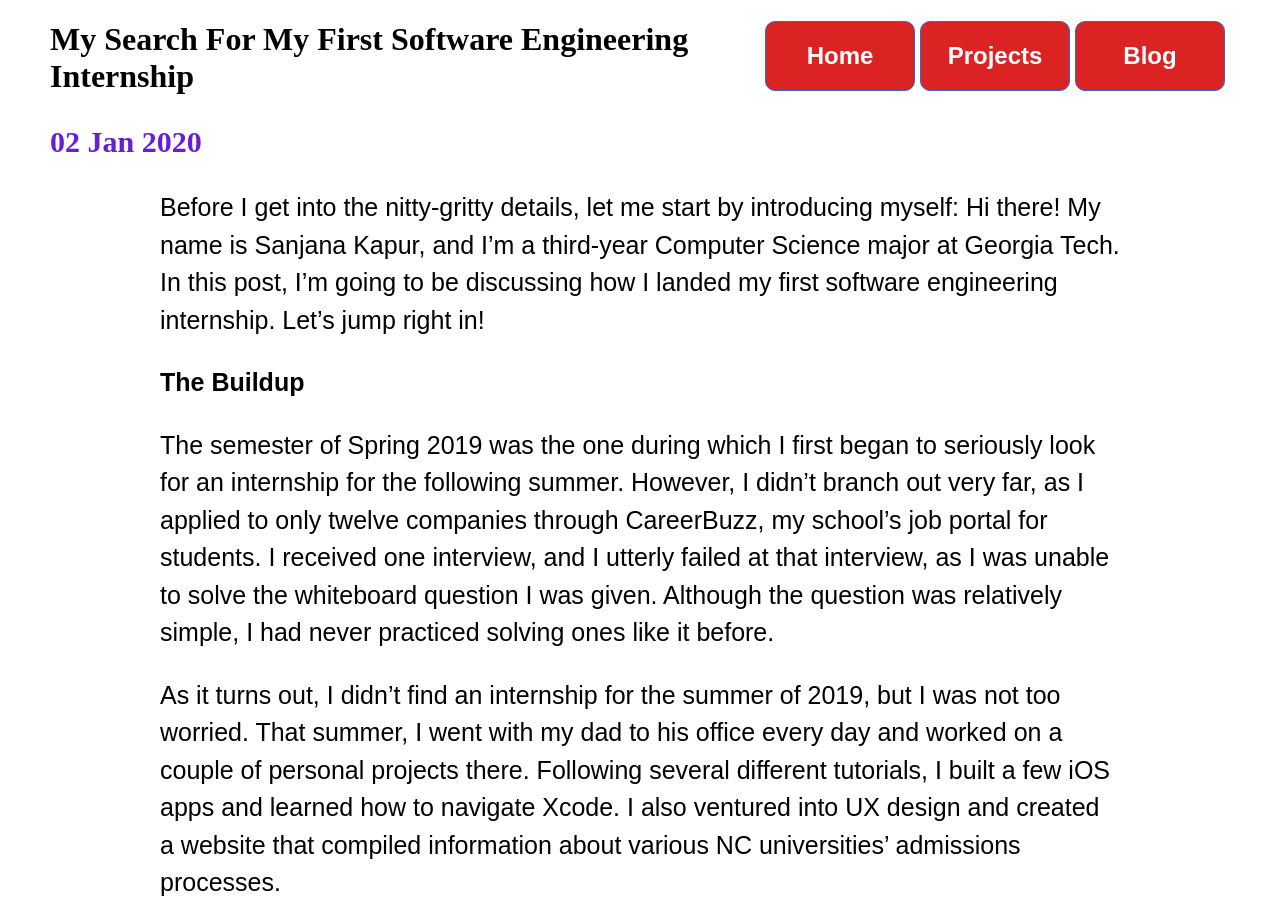
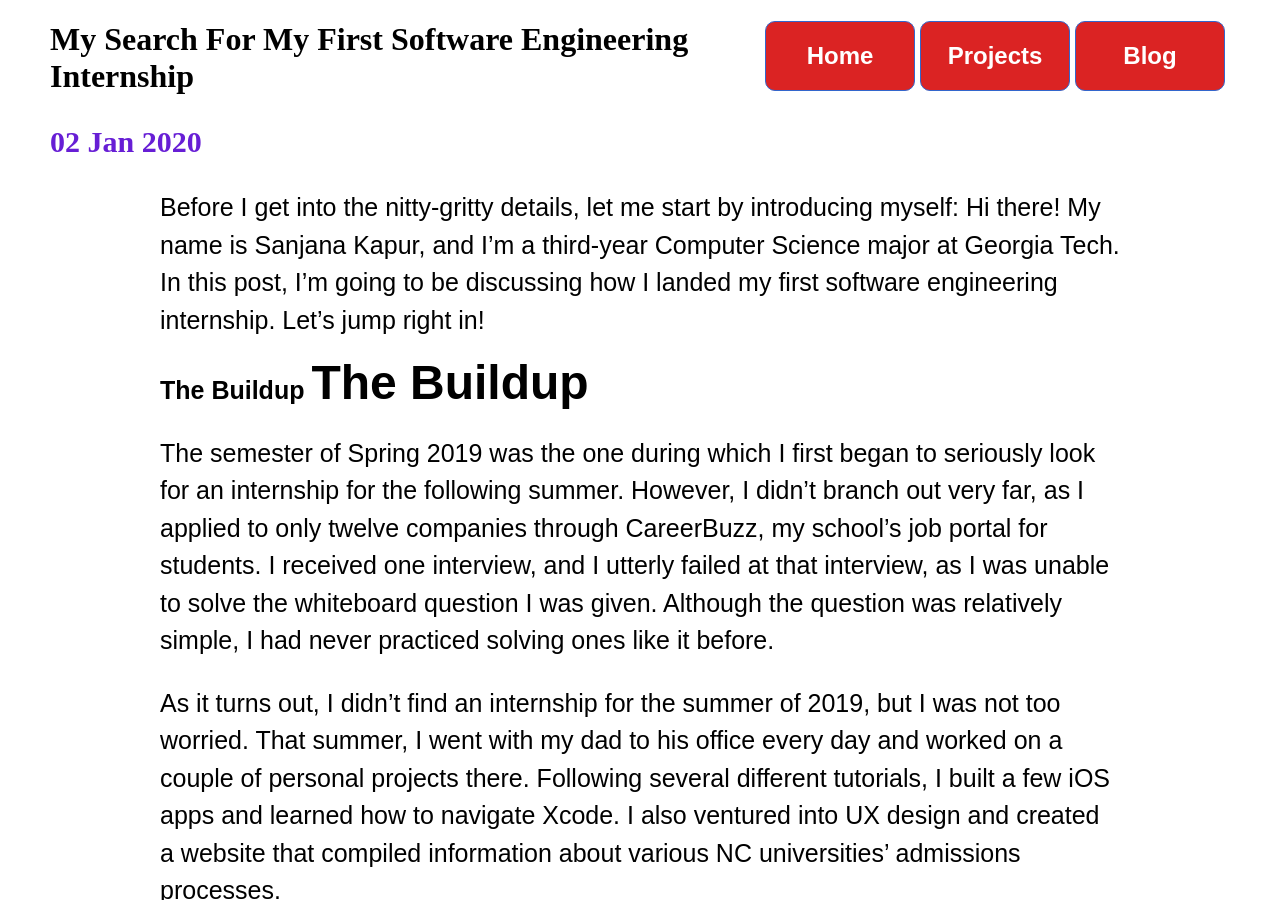
Before and after one commit to skapur12/skapur12.github.io, a Jekyll site: the page built from _posts/2020-01-02-My-Search-For-My-First-Software-Engineering-Internship.md, in a window 1280 px wide and 900 px high. Built offline with Jekyll 4.4.1, drawn with Linux system fonts in a browser that asks for light colours; nearby versions of some CDN libraries; comment, search, counter and statistics services are not loaded.

Commit message:
Update 2020-01-02-My-Search-For-My-First-Software-Engineering-Internship.md

```diff
--- a/_posts/2020-01-02-My-Search-For-My-First-Software-Engineering-Internship.md
+++ b/_posts/2020-01-02-My-Search-For-My-First-Software-Engineering-Internship.md
@@ -7,6 +7,8 @@ date: 2020-01-02
 Before I get into the nitty-gritty details, let me start by introducing myself: Hi there! My name is Sanjana Kapur, and I’m a third-year Computer Science major at Georgia Tech. In this post, I’m going to be discussing how I landed my first software engineering internship. Let’s jump right in!
 
 <b> The Buildup </b>
+<b> <font size="50">The Buildup </font> </b>
+
 
 The semester of Spring 2019 was the one during which I first began to seriously look for an internship for the following summer. However, I didn’t branch out very far, as I applied to only twelve companies through CareerBuzz, my school’s job portal for students. I received one interview, and I utterly failed at that interview, as I was unable to solve the whiteboard question I was given. Although the question was relatively simple, I had never practiced solving ones like it before.
 
```
